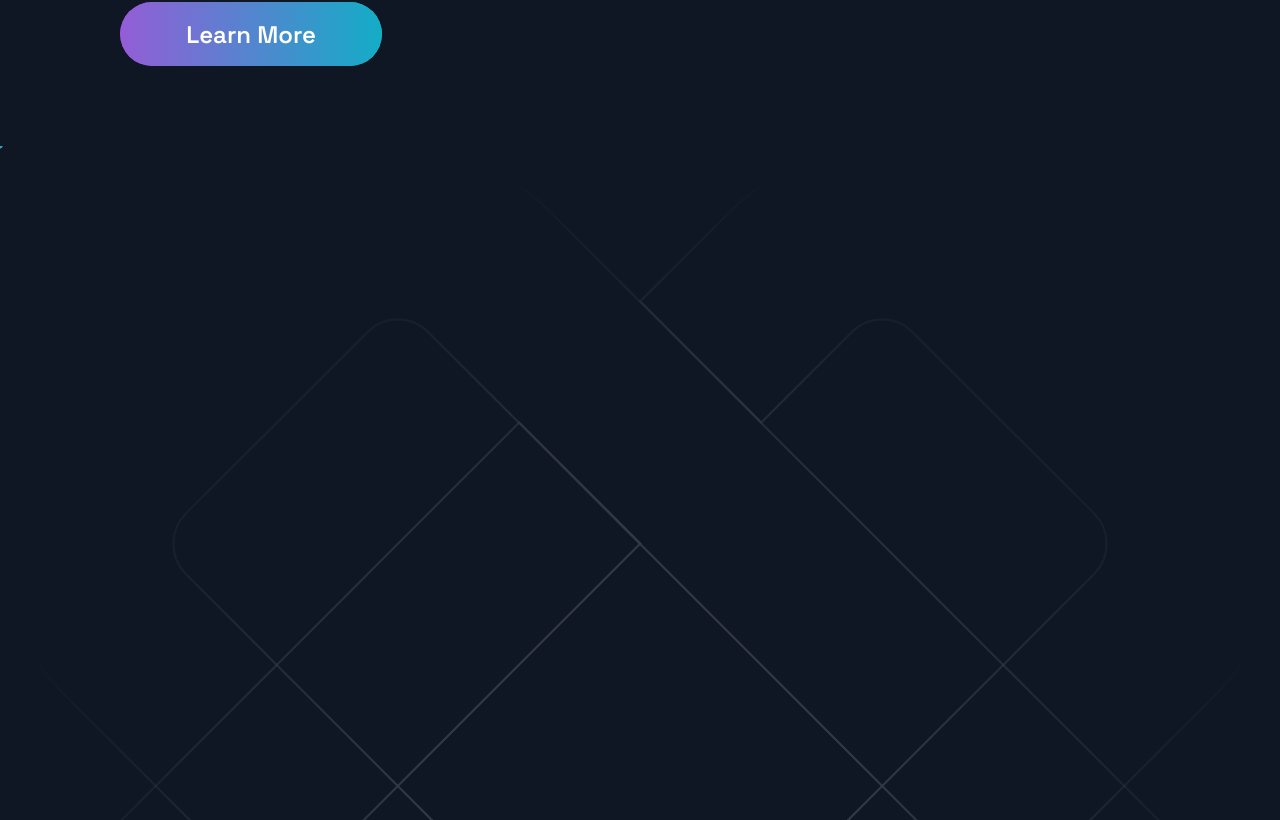
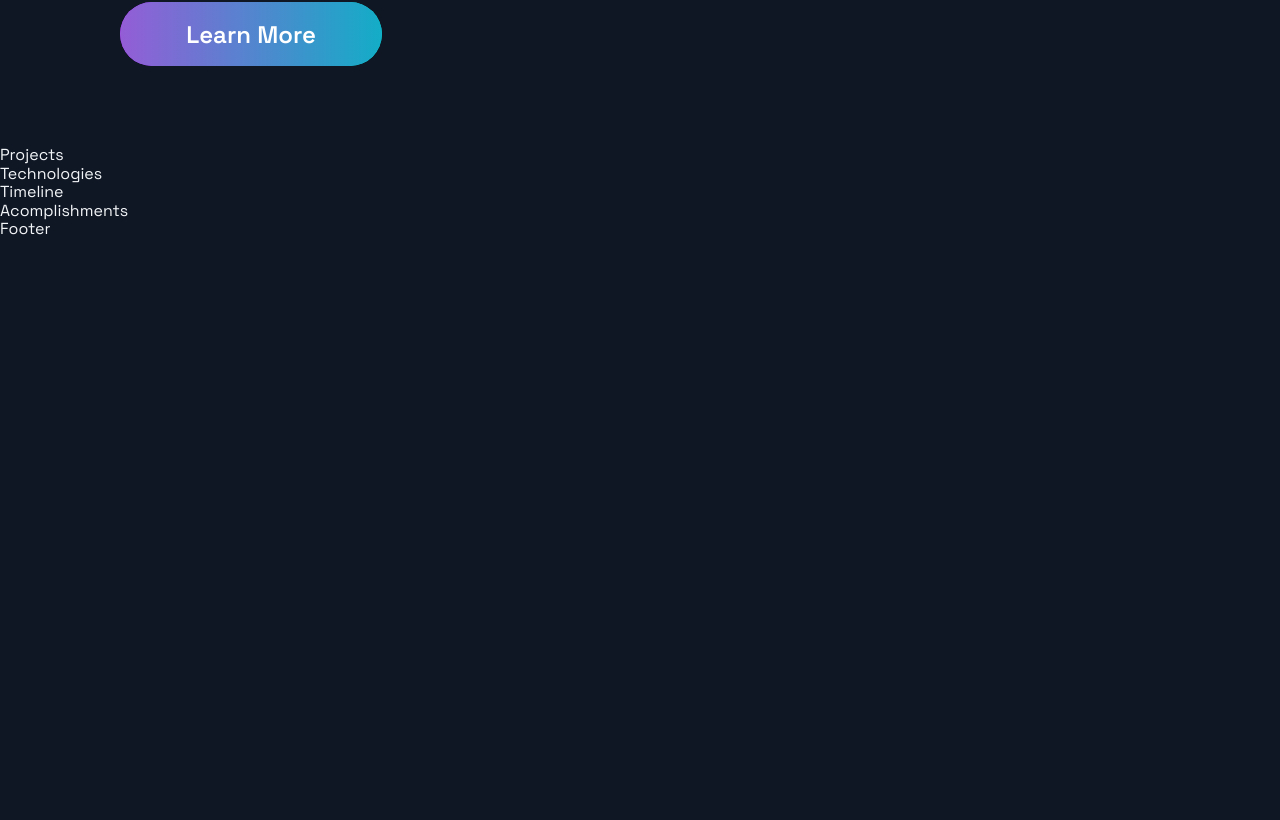
Before and after one commit to Sondos-Hijab/portfolio_reactjs, a Next.js app: page / in a window 1280 px wide. Shown: the part 540-1360 px from the top of the page. After the commit the page ends 800 px from the top, so only its background shows below. Built offline with nearby package versions, Linux system fonts and the light colour scheme.

Commit message:
editing index file

```diff
--- a/src/pages/index.js
+++ b/src/pages/index.js
@@ -12,7 +12,7 @@ const Home = () => {
     <Layout>
       <Section grid />
       <Hero />
-      <BgAnimation />
+      {/* <BgAnimation /> */}
       {/* </Section> */}
       <Projects />
       <Technologies />
```
